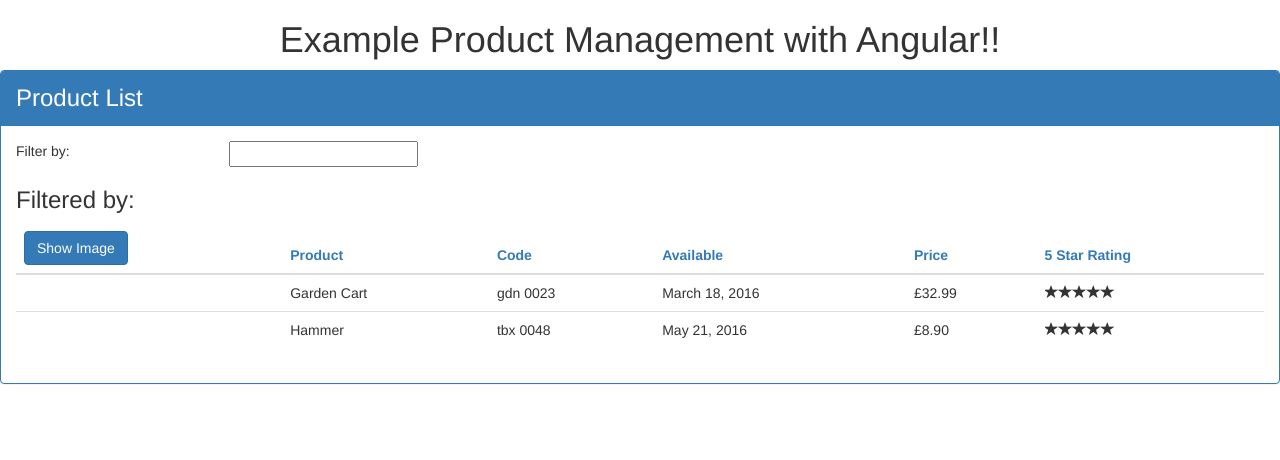
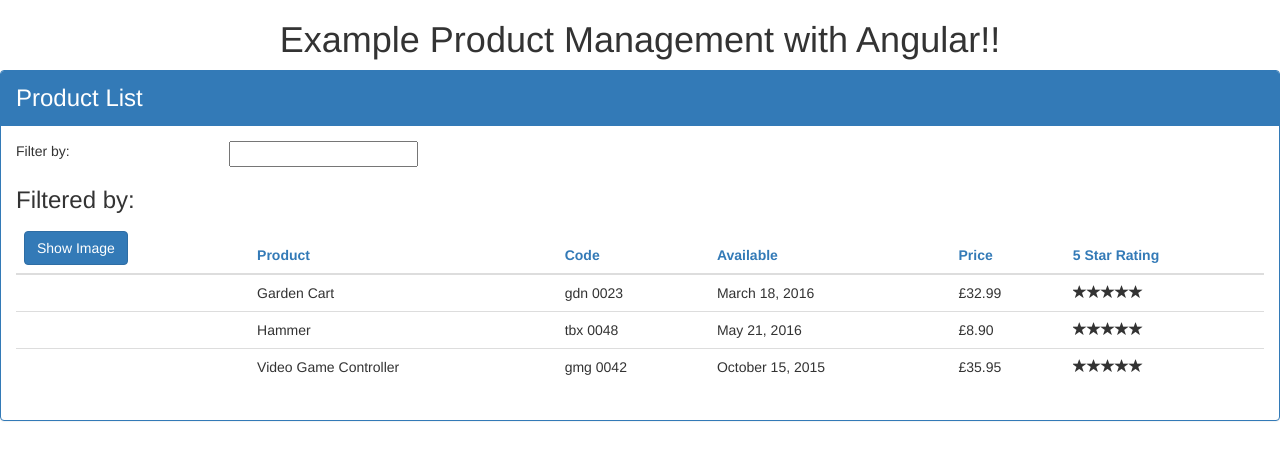
Before and after one commit to Krz-Aramis/Angular-GettingStarted, an Angular app: page / in a window 1280 px wide. Shown: the top 460 px of the page. Built offline with nearby package versions, Linux system fonts and the light colour scheme.

Commit message:
Added ProductService (module 9)

```diff
--- a/src/app/products/product-list.component.ts
+++ b/src/app/products/product-list.component.ts
@@ -1,10 +1,12 @@
 import { Component, OnInit }  from '@angular/core';
 import { IProduct } from './product' ;
+import { ProductService } from './product.service';
 
 @Component({
   selector: 'pm-products',
   templateUrl: './product-list.component.html',
-  styleUrls: ['./product-list.component.css']
+  styleUrls: ['./product-list.component.css'],
+  providers: [ ProductService ]
 })
 export class ProductListComponent implements OnInit {
 
@@ -25,32 +27,9 @@
 
   filteredProducts: IProduct[];
 
-  products: IProduct[] = [
-    {
-      "productId": 2,
-      "productName": "Garden Cart",
-      "productCode": "GDN-0023",
-      "releaseDate": "March 18, 2016",
-      "description": "15 gallon capacity rolling garden cart",
-      "price": 32.99,
-      "starRating": 4.2,
-      "imageUrl": "http://openclipart.org/image/300px/svg_to_png/58471/garden_cart.png"
-  },
-  {
-      "productId": 5,
-      "productName": "Hammer",
-      "productCode": "TBX-0048",
-      "releaseDate": "May 21, 2016",
-      "description": "Curved claw steel hammer",
-      "price": 8.9,
-      "starRating": 4.8,
-      "imageUrl": "http://openclipart.org/image/300px/svg_to_png/73/rejon_Hammer.png"
-  }
-  ];
+  products: IProduct[] ;
 
-  constructor() {
-    this.filteredProducts = this.products;
-    this.listFilter = '';
+  constructor(private _productService: ProductService ) {
     this.pageTitle = this._defaultTitle ;
   }
 
@@ -59,7 +38,9 @@
   }
 
   ngOnInit(): void {
-    console.log('product-list component OnInit()! ') ;
+    this.products = this._productService.getProducts();
+    this.filteredProducts = this.products;
+    this.listFilter = '';
   }
 
   performFilter(filterBy: string) : IProduct[] {
--- /dev/null
+++ b/src/app/products/product.service.ts
@@ -0,0 +1,40 @@
+import { Injectable } from '@angular/core';
+import { IProduct } from './product';
+
+@Injectable()
+export class ProductService {
+  getProducts(): IProduct[] {
+    return [
+      {
+        "productId": 2,
+        "productName": "Garden Cart",
+        "productCode": "GDN-0023",
+        "releaseDate": "March 18, 2016",
+        "description": "15 gallon capacity rolling garden cart",
+        "price": 32.99,
+        "starRating": 4.2,
+        "imageUrl": "http://openclipart.org/image/300px/svg_to_png/58471/garden_cart.png"
+    },
+    {
+        "productId": 5,
+        "productName": "Hammer",
+        "productCode": "TBX-0048",
+        "releaseDate": "May 21, 2016",
+        "description": "Curved claw steel hammer",
+        "price": 8.9,
+        "starRating": 4.8,
+        "imageUrl": "http://openclipart.org/image/300px/svg_to_png/73/rejon_Hammer.png"
+    },
+    {
+      "productId": 10,
+      "productName": "Video Game Controller",
+      "productCode": "GMG-0042",
+      "releaseDate": "October 15, 2015",
+      "description": "Standard two-button video game controller",
+      "price": 35.95,
+      "starRating": 4.6,
+      "imageUrl": "http://openclipart.org/image/300px/svg_to_png/120337/xbox-controller_01.png"
+    }
+    ];
+  }
+}
```
